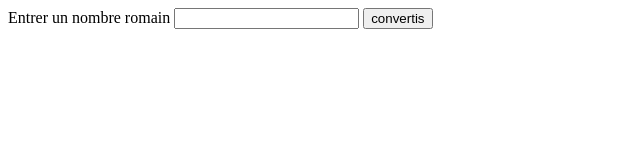
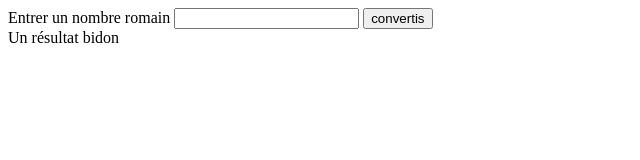
Before and after one commit to Rookie-Club/katas, a plain HTML site: page nombres-romains/javascript/index.html in a window 1280 px wide. Shown: the whole page, without its empty margins (0-640 px from the left). Drawn offline with Linux system fonts and the light colour scheme.

Commit message:
On sait insérer un résultat dans le DOM

```diff
--- a/nombres-romains/javascript/index.html
+++ b/nombres-romains/javascript/index.html
@@ -11,6 +11,10 @@
 
 <button>convertis</button>
 
+<div id="resultat"></div>
+
 <script>
     console.log("La page est chargée");
+    resultat.innerHTML = "Un résultat bidon";
+    console.info("C'est fini !");
 </script>
```
